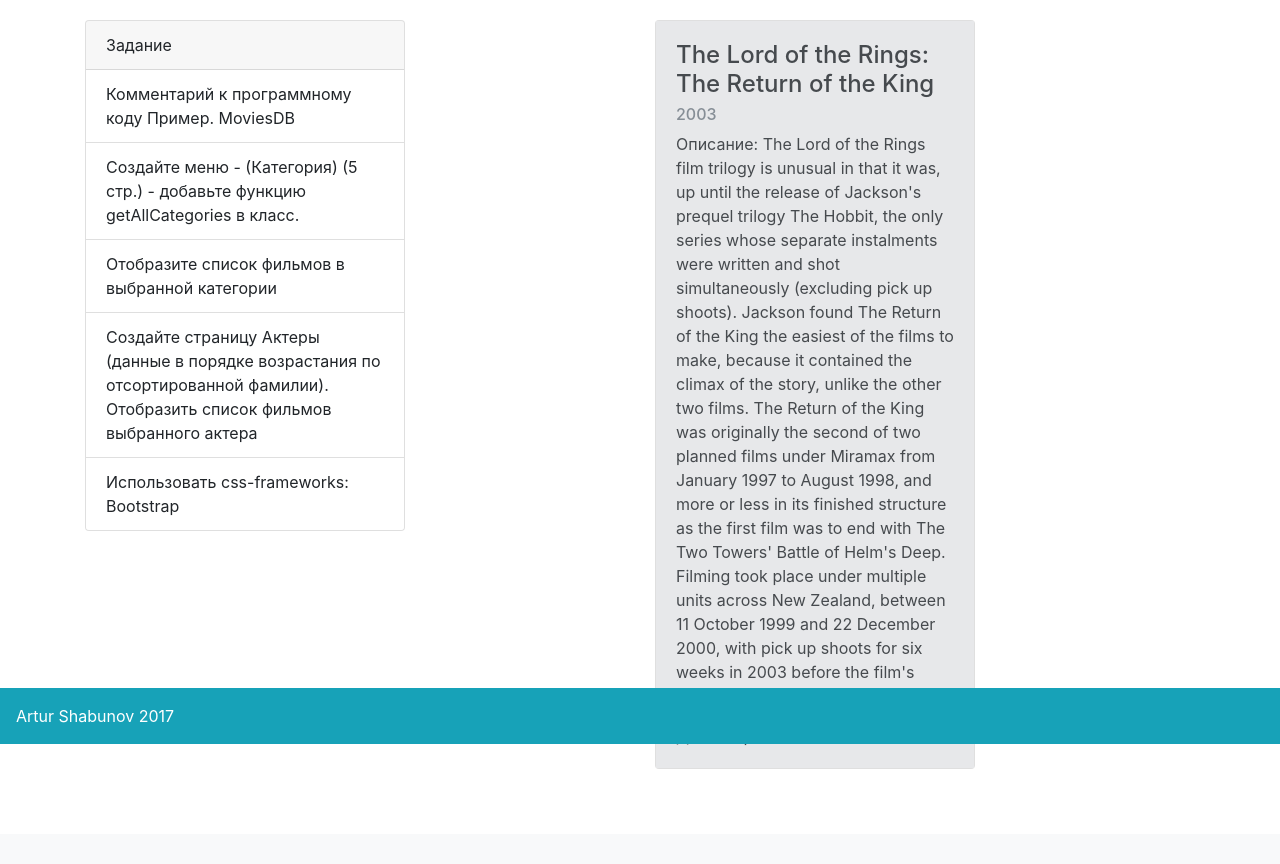
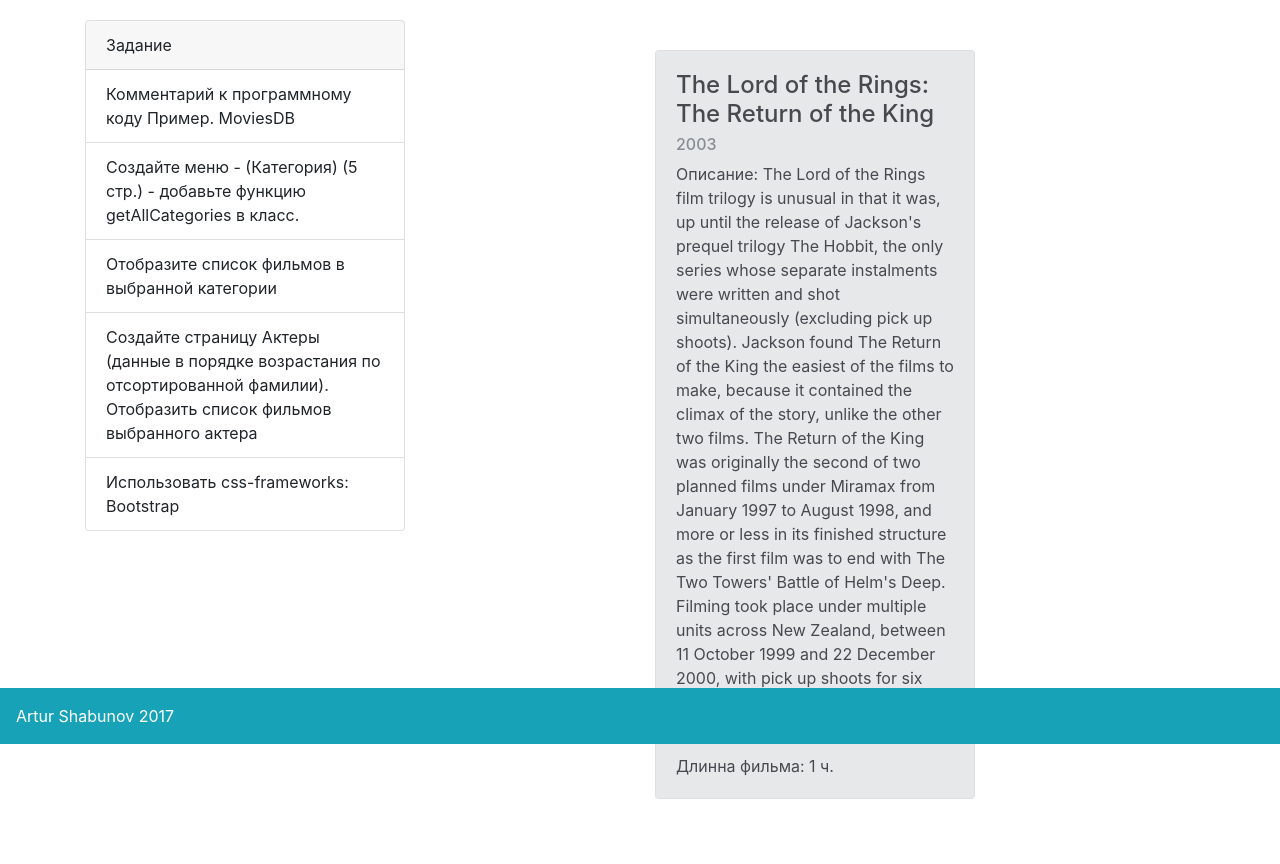
Before and after one commit to mrartixd/Shabunov_UlesannePHPDB, a PHP site: page /category.php?catid=1 in a window 1280 px wide. Shown: the part 56-920 px from the top of the page. Before the commit the page ends 825 px from the top, so only its background shows below. Run offline with PHP 8.4, Linux system fonts and the light colour scheme; data comes from the database, SQL or seed files in the repository; tables that the repository leaves empty or names only in its code hold one stand-in row (values such as "Sample post"); some libraries are stand-ins or nearby versions.

Commit message:
category view fix

```diff
--- a/category.php
+++ b/category.php
@@ -71,7 +71,7 @@
     <?php
     foreach((object) $db->getFilmByCategory($_GET['catid']) as $catfilm){
       if (!is_null($catfilm)){?>
-    <div class="col-sm"style="padding-bottom:15px;">
+    <div class="col-sm"style="padding-bottom:15px; padding-top:30px;">
     <div class="card" style="width: 20rem;">
   <div class="card-body alert-secondary">
     <h4 class="card-title"><?php echo $catfilm->title; ?></h4>
```
